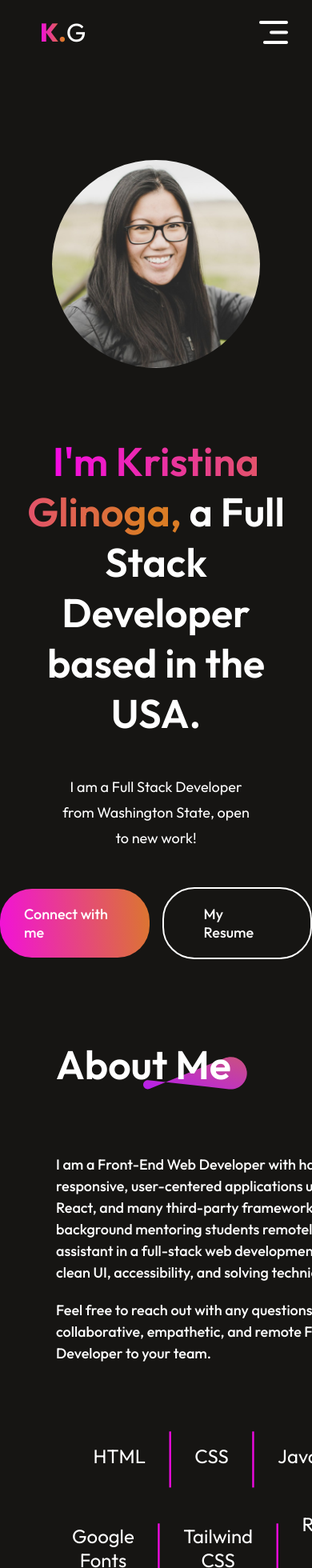
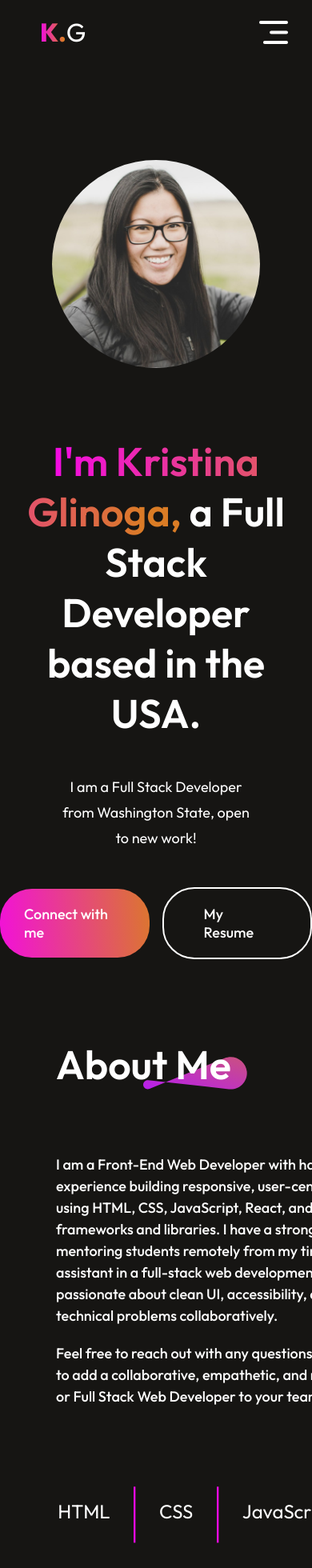
Before and after one commit to hellokristinafaye/portfolio-react, a React (Vite) app: page / in a window 390 px wide. Shown: the top 1960 px of the page at 80% size. Built offline with nearby package versions, Linux system fonts and the light colour scheme.

Commit message:
about section responsiveness added

```diff
--- a/src/components/About/About.css
+++ b/src/components/About/About.css
@@ -123,6 +123,9 @@
     .about-left {
         display: none;
     }
+    .about-right {
+        width: 80%;
+    }
     .about-para {
         font-size: 18px;
         line-height: 32px;
```
